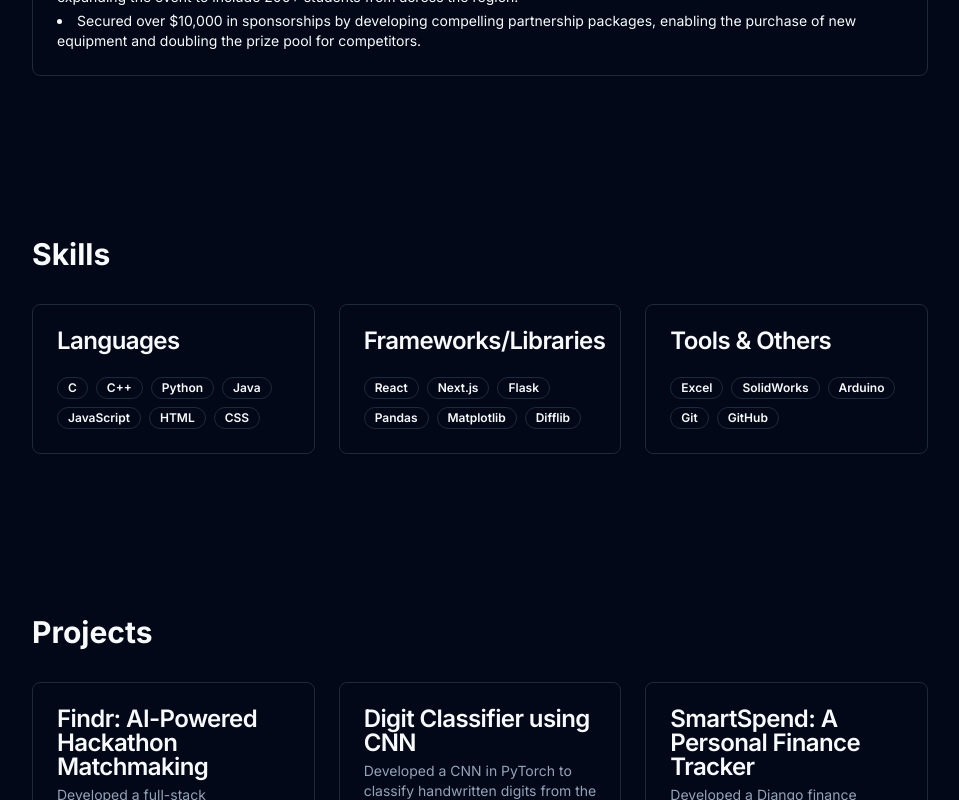
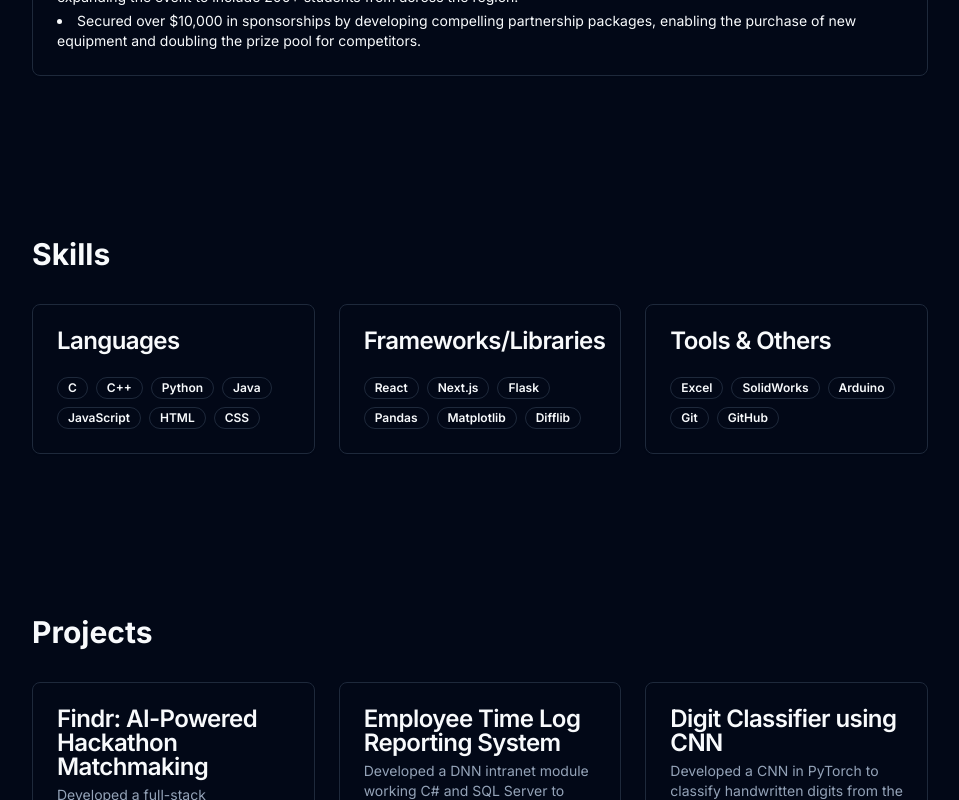
Before and after one commit to VivaanChugh/my-app, a Next.js app: page / in a window 1280 px wide. Shown: the part 2000-2800 px from the top of the page, without its empty margins (160-1119 px from the left). Built offline with nearby package versions, Linux system fonts and the light colour scheme.

Commit message:
Updated projects

```diff
--- a/components/projects.tsx
+++ b/components/projects.tsx
@@ -14,6 +14,13 @@ export function Projects() {
       demo: "#"
     },
     {
+      title: "Employee Time Log Reporting System",
+      description: "Developed a DNN intranet module working C# and SQL Server to process and generate employee time log reports, enabling HR to filter by date, branch, and login times, and improving reporting efficiency by 60%.",
+      tags: ["C#", ".NET", "SQL Server", "DNN"],
+      github: "https://github.com/VivaanChugh/EmployeeTimeReport",
+      demo: "#"
+    },
+    {
       title: "Digit Classifier using CNN",
       description: "Developed a CNN in PyTorch to classify handwritten digits from the MNIST dataset with high accuracy.",
       tags: ["Python", "PyTorch", "TensorFlow", "Machine Learning"],
@@ -21,10 +28,10 @@ export function Projects() {
       demo: "#"
     },
     {
-      title: "SmartSpend: A Personal Finance Tracker",
-      description: "Developed a Django finance tracker with user authentication, allowing users to log in and manage transactions.",
-      tags: ["Django", "Python", "HTML", "Matplotlib", "Bootstrap"],
-      github: "https://github.com/VivaanChugh/SmartSpend",
+      title: "PDF Automation Tool",
+      description: "Engineered a document parsing backend in Python and MongoDB to extract and log keyword metadata from PDFs, improving internal review speed by 50%",
+      tags: ["Python", "HTML", "Flask", "SQLlite"],
+      github: "https://github.com/VivaanChugh/pdfautomation",
       demo: "#"
     }
   ]
```
